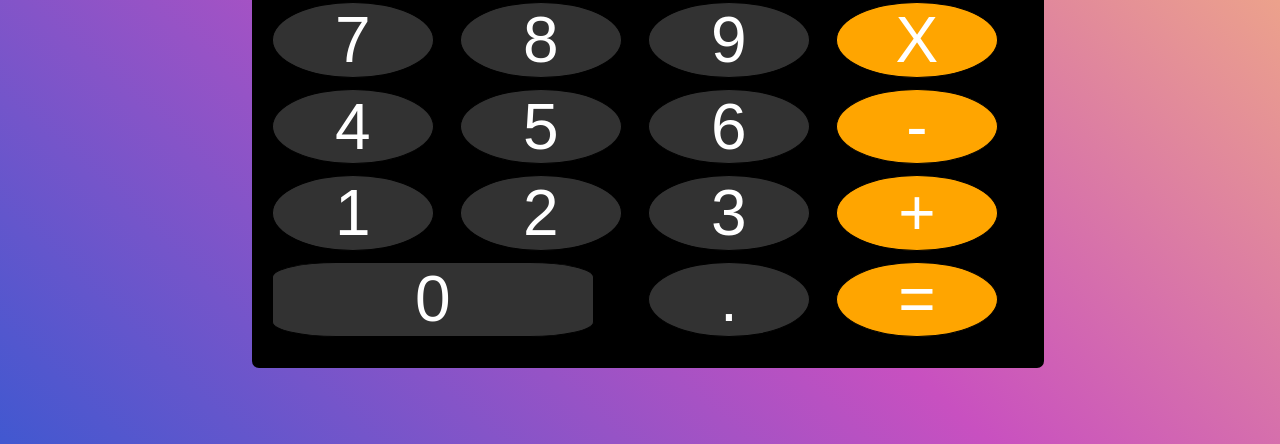
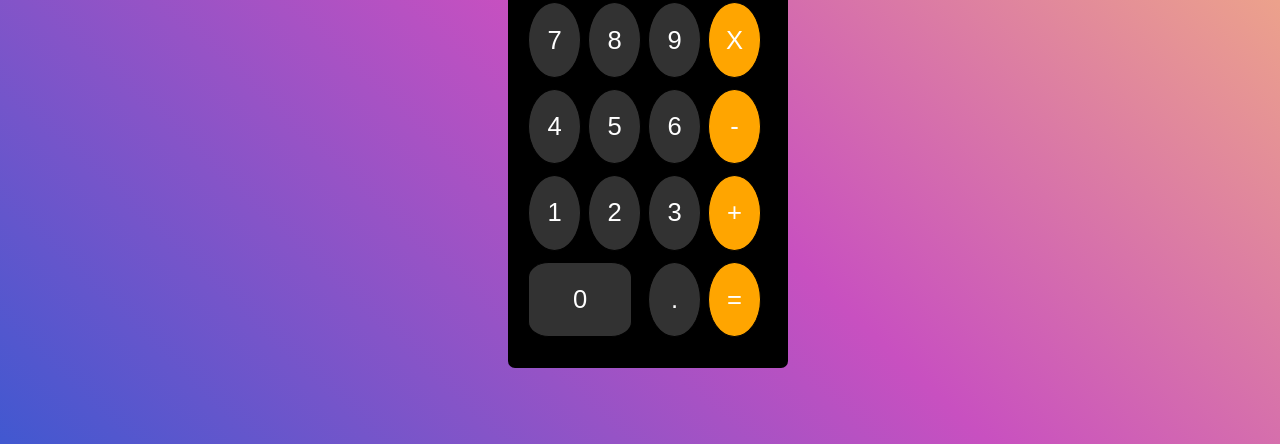
Before and after one commit to itisaarjan/Calculator, a plain HTML site: page index.html in a window 1280 px wide. Shown: the part 372-816 px from the top of the page. Drawn offline with Linux system fonts and the light colour scheme.

Commit message:
Made some changes to css

```diff
--- a/style.css
+++ b/style.css
@@ -1,6 +1,7 @@
 
 
-body{
+@media (min-width:900px){
+    body{
 width: 100vw;
 height: 100vh;
 box-sizing: border-box;
@@ -118,6 +119,7 @@ align-items: center;
 }
 .transparency{
     background-color: white;
+}
 }
 @media(max-width:450px){
     body{
@@ -237,7 +239,7 @@ align-items: center;
     grid-column: 1/3;
 }
 }
-@media(min-width:450px){
+@media(min-width:450px) and (max-width:900px){
     body{
 width: 100vw;
 height: 100vh;
```
